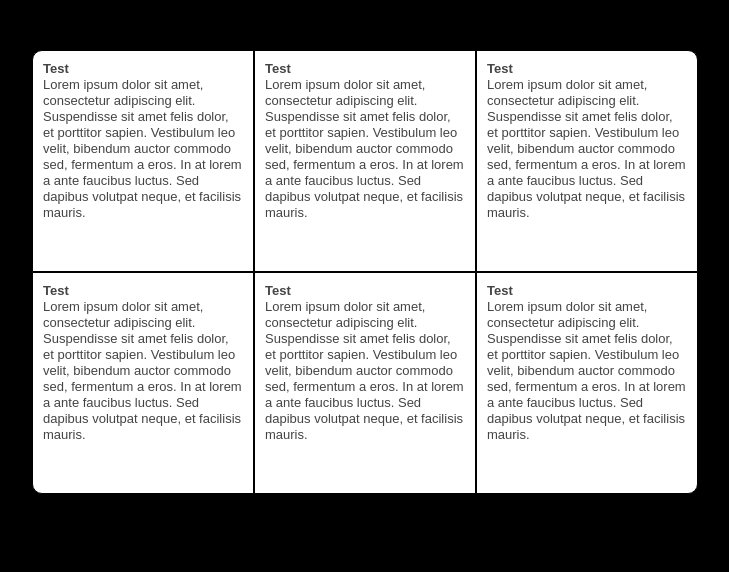
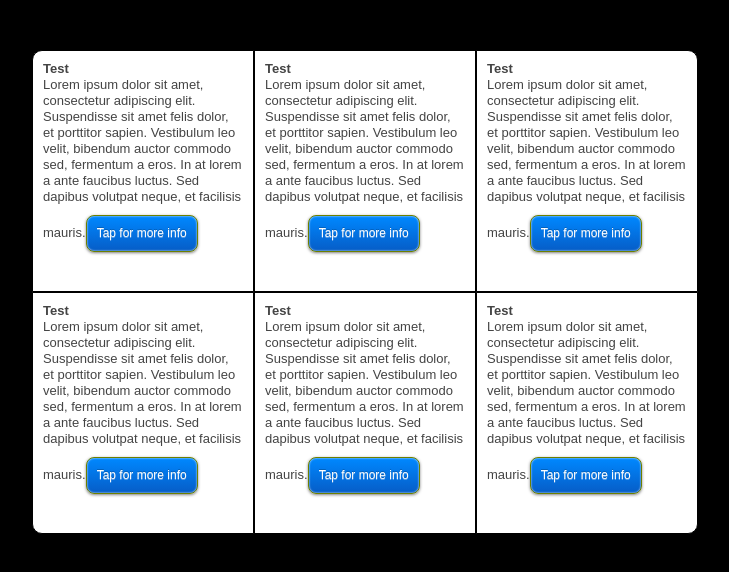
Before and after one commit to jonathan-fielding/jQuery-Plugins, a plain HTML site: page jquery-hoverpanels-demo/index.html in a window 1280 px wide. Shown: the whole page, without its empty margins (18-747 px from the left). Drawn offline with nearby package versions, Linux system fonts and the light colour scheme.

Commit message:
Fixed bug with on click on touch devices, added call to action injection to let user know you can tap to get more info as its not obvious

```diff
--- a/jquery-hoverpanels-demo/css/style.css
+++ b/jquery-hoverpanels-demo/css/style.css
@@ -97,8 +97,37 @@ section{
 	width:200px;
 	float:left;
 	padding:10px;
-	min-height:200px;
+	min-height:220px;
 	background:#ffffff;;
+}
+
+.more_info{
+	margin-top: 10px;
+	font-size: 12px;
+	color: #ffffff;
+	padding: 10px 10px;
+	display: inline-block;
+	background: -moz-linear-gradient(
+		top,
+		#0088ff 0%,
+		#065dc7);
+	background: -webkit-gradient(
+		linear, left top, left bottom,
+		from(#0088ff),
+		to(#065dc7));
+	border-radius: 8px;
+	-moz-border-radius: 8px;
+	-webkit-border-radius: 8px;
+	border: 1px solid #6d8000;
+	-moz-box-shadow:
+		0px 1px 3px rgba(000,000,000,0.5),
+		inset 0px 0px 2px rgba(255,255,255,1);
+	-webkit-box-shadow:
+		0px 1px 3px rgba(000,000,000,0.5),
+		inset 0px 0px 2px rgba(255,255,255,1);
+	text-shadow:
+		0px -1px 0px rgba(000,000,000,0.2),
+		0px 1px 0px rgba(255,255,255,0.4);
 }
 
 /* End hoverpanel Styles */
--- a/jquery-hoverpanels-demo/index.html
+++ b/jquery-hoverpanels-demo/index.html
@@ -24,63 +24,87 @@
 	<section class="clearfix">
 		<div class="hover-panel topLeft">
 			<h3>Test</h3>
+			<div class="default">
 				<p>Lorem ipsum dolor sit amet, consectetur adipiscing elit. Suspendisse sit amet felis dolor, et porttitor sapien. Vestibulum leo velit, bibendum auctor commodo sed, fermentum a eros. In at lorem a ante faucibus luctus. Sed dapibus volutpat neque, et facilisis mauris.</p>
-			<ul class="hover">
+			</div>
+			<div class="hover">
+				<ul>
 					<li><a href="#">Test Link 1</a></li>
 					<li><a href="#">Test Link 2</a></li>
 					<li><a href="#">Test Link 3</a></li>
 					<li><a href="#">Test Link 4</a></li>
 				</ul>
 			</div>
+		</div>
 		<div class="hover-panel">
 			<h3>Test</h3>
+			<div class="default">
 				<p>Lorem ipsum dolor sit amet, consectetur adipiscing elit. Suspendisse sit amet felis dolor, et porttitor sapien. Vestibulum leo velit, bibendum auctor commodo sed, fermentum a eros. In at lorem a ante faucibus luctus. Sed dapibus volutpat neque, et facilisis mauris.</p>
-			<ul class="hover">
+			</div>
+			<div class="hover">
+				<ul>
 					<li><a href="#">Test Link 1</a></li>
 					<li><a href="#">Test Link 2</a></li>
 					<li><a href="#">Test Link 3</a></li>
 					<li><a href="#">Test Link 4</a></li>
 				</ul>
 			</div>
+		</div>
 		<div class="hover-panel topRight">
 			<h3>Test</h3>
+			<div class="default">
 				<p>Lorem ipsum dolor sit amet, consectetur adipiscing elit. Suspendisse sit amet felis dolor, et porttitor sapien. Vestibulum leo velit, bibendum auctor commodo sed, fermentum a eros. In at lorem a ante faucibus luctus. Sed dapibus volutpat neque, et facilisis mauris.</p>
-			<ul class="hover">
+			</div>
+			<div class="hover">
+				<ul>
 					<li><a href="#">Test Link 1</a></li>
 					<li><a href="#">Test Link 2</a></li>
 					<li><a href="#">Test Link 3</a></li>
 					<li><a href="#">Test Link 4</a></li>
 				</ul>
 			</div>
+		</div>
 		<div class="hover-panel bottomLeft">
 			<h3>Test</h3>
+			<div class="default">
 				<p>Lorem ipsum dolor sit amet, consectetur adipiscing elit. Suspendisse sit amet felis dolor, et porttitor sapien. Vestibulum leo velit, bibendum auctor commodo sed, fermentum a eros. In at lorem a ante faucibus luctus. Sed dapibus volutpat neque, et facilisis mauris.</p>
-			<ul class="hover">
+			</div>
+			<div class="hover">
+				<ul>
 					<li><a href="#">Test Link 1</a></li>
 					<li><a href="#">Test Link 2</a></li>
 					<li><a href="#">Test Link 3</a></li>
 					<li><a href="#">Test Link 4</a></li>
 				</ul>
 			</div>
+		</div>
 		<div class="hover-panel">
 			<h3>Test</h3>
+			<div class="default">
 				<p>Lorem ipsum dolor sit amet, consectetur adipiscing elit. Suspendisse sit amet felis dolor, et porttitor sapien. Vestibulum leo velit, bibendum auctor commodo sed, fermentum a eros. In at lorem a ante faucibus luctus. Sed dapibus volutpat neque, et facilisis mauris.</p>
-			<ul class="hover">
+			</div>
+			<div class="hover">
+				<ul>
 					<li><a href="#">Test Link 1</a></li>
 					<li><a href="#">Test Link 2</a></li>
 					<li><a href="#">Test Link 3</a></li>
 					<li><a href="#">Test Link 4</a></li>
 				</ul>
 			</div>
+		</div>
 		<div class="hover-panel bottomRight">
 			<h3>Test</h3>
+			<div class="default">
 				<p>Lorem ipsum dolor sit amet, consectetur adipiscing elit. Suspendisse sit amet felis dolor, et porttitor sapien. Vestibulum leo velit, bibendum auctor commodo sed, fermentum a eros. In at lorem a ante faucibus luctus. Sed dapibus volutpat neque, et facilisis mauris.</p>
-			<ul class="hover">
+			</div>
+			<div class="hover">
+				<ul>
 					<li><a href="#">Test Link 1</a></li>
 					<li><a href="#">Test Link 2</a></li>
 					<li><a href="#">Test Link 3</a></li>
 					<li><a href="#">Test Link 4</a></li>
 				</ul>
+			</div>
 		</div>
 	</section>
 
--- a/jquery-hoverpanels-demo/js/jquery.hoverpanels.js
+++ b/jquery-hoverpanels-demo/js/jquery.hoverpanels.js
@@ -5,7 +5,8 @@
     var settings = {
 	  'default_content'  	: '.default',
 	  'hover_content'    	: '.hover',
-	  'fade_level'    		: '0.5'
+	  'fade_level'    		: '0.5',
+	  'touch_injectHTML'	: '<p class="more_info">Tap for more info</p>'
     };
 
     return this.each(function() {
@@ -18,7 +19,11 @@
 		$(this).find(settings.hover_content).hide();
 
 		if(isTouchDevice()){
+			$(this).find(settings.default_content).append(settings.touch_injectHTML);
+
 			$(this).click(function(){
+				$(this).siblings().find(settings.default_content).show();
+				$(this).siblings().find(settings.hover_content).hide();
 				$(this).stop(true);
 				$(this).siblings().stop(true)
 				$(this).siblings().fadeTo('',settings.fade_level);
@@ -50,7 +55,7 @@
 		        document.createEvent("TouchEvent");
 		        return true;
 		    } catch (e) {
-		        return false;
+		        return true;
 		    }
 		}
     });
```
Also changed, not shown: jquery.hoverpanels.js (+7 -2 lines). Lines whose indentation alone changed are shown as unchanged.
